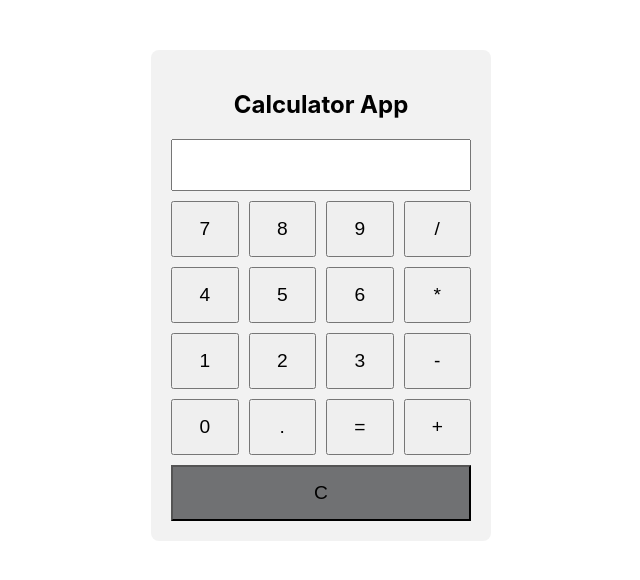
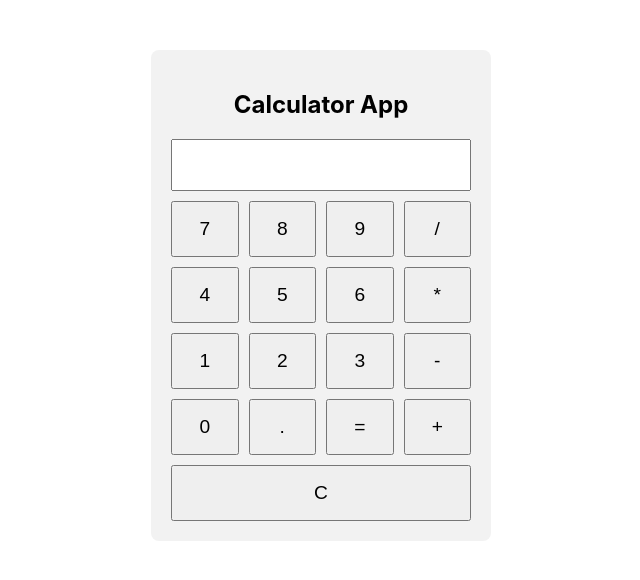
Before and after one commit to sreeja-823/Calculator, a React (Create React App) app: page / in a window 1280 px wide. Shown: the top 580 px of the page, without its empty margins (319-959 px from the left). Built offline with nearby package versions, Linux system fonts and the light colour scheme.

Commit message:
clr change

```diff
--- a/src/App.css
+++ b/src/App.css
@@ -28,6 +28,5 @@ button {
 
 .clear {
   grid-column: span 4;
-  background-color: #707173;
   color: black;
 }
```
